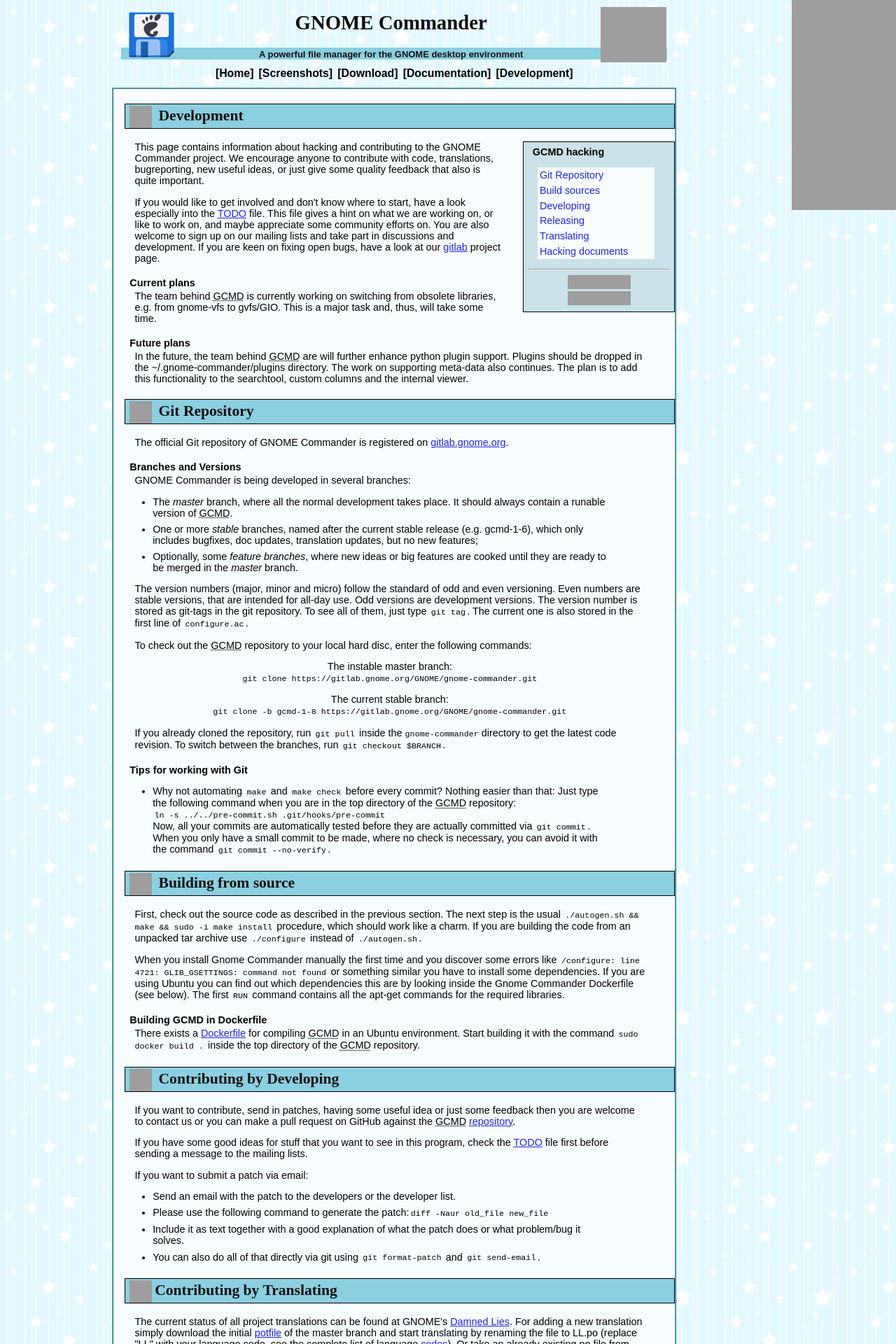
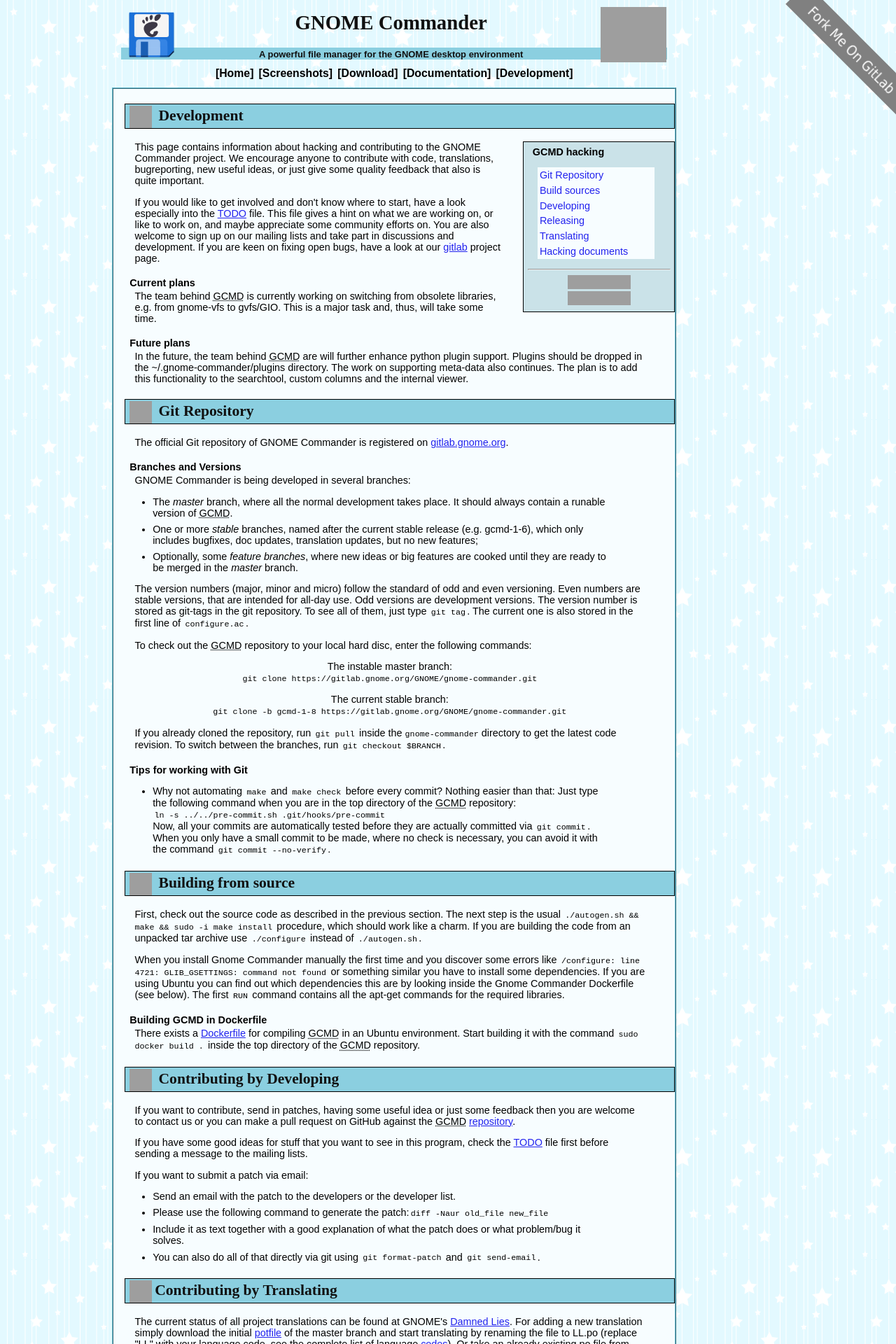
Before and after one commit to gcmd/gcmd.github.io, a Jekyll site: the page dev.html, which Jekyll copies as it is, in a window 1280 px wide. Shown: the top 1920 px of the page at 70% size. Built offline with Jekyll 4.4.1, drawn with Linux system fonts in a browser that asks for light colours; grey boxes are pictures that could not be loaded.

Commit message:
Move from GitHub to GitLab in fork ribbon

```diff
--- a/dev.html
+++ b/dev.html
@@ -11,17 +11,17 @@
 <!--<script type="text/javascript" src="script/snowstorm.js"></script>-->
 </head>
 <body>
-<div class="fork_github">
-    <a id="box-link" href="https://github.com/gcmd/gnome-commander" name="box-link"></a>
-</div>
+<!-- **** Begin Fork-Me-On-Gitlab-Ribbon-HTML. See MIT License at https://gitlab.com/seanwasere/fork-me-on-gitlab **** -->
+<a href="https://gitlab.gnome.org/GNOME/gnome-commander">
+    <span style="font-family: tahoma; font-size: 20px; position:fixed; top:50px; right:-50px; display:block; -webkit-transform: rotate(45deg); -moz-transform: rotate(45deg); background-color:gray; color:white; padding: 10px 30px 8px 30px; z-index:99">Fork Me On GitLab</span>
+</a>
+<!-- **** End Fork-Me-On-Gitlab-Ribbon-HTML **** -->
 
 <div class="stil" id="topp">
 <img src="img/logo.svg" width="85" height="79" id="logo" alt="">
 <img src="img/floating.png" width="94" height="79" id="float" alt="">
 <h1>GNOME Commander</h1>
 <h2 id="urub">A powerful file manager for the GNOME desktop environment</h2>
-
-<div class="fork_github"><a id="box-link" href="https://github.com/gcmd/gnome-commander"></a></div>
 
 <div id="menu">
 <a href="index.html" title="The home page">[Home]</a>
--- a/style-a.css
+++ b/style-a.css
@@ -343,16 +343,6 @@
     text-align: center;
 }
 }
-div.fork_github::before {
-    content: url("https://gcmd.github.io/img/fork_me_github.png");
-    display: block;
-    height: 149px;
-    position: absolute;
-    right: 0;
-    top: 0;
-    width: 149px;
-    border: 0;
-}
 #box-link {
     background-color: transparent;
     height: 149px;
```
